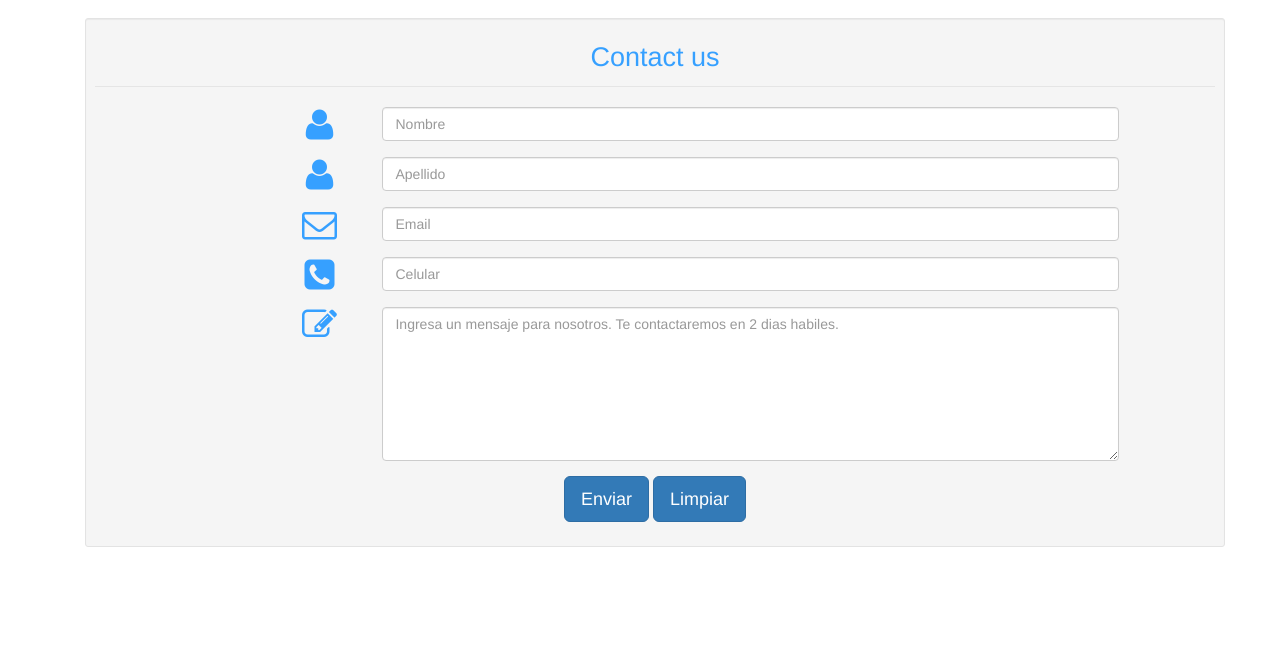
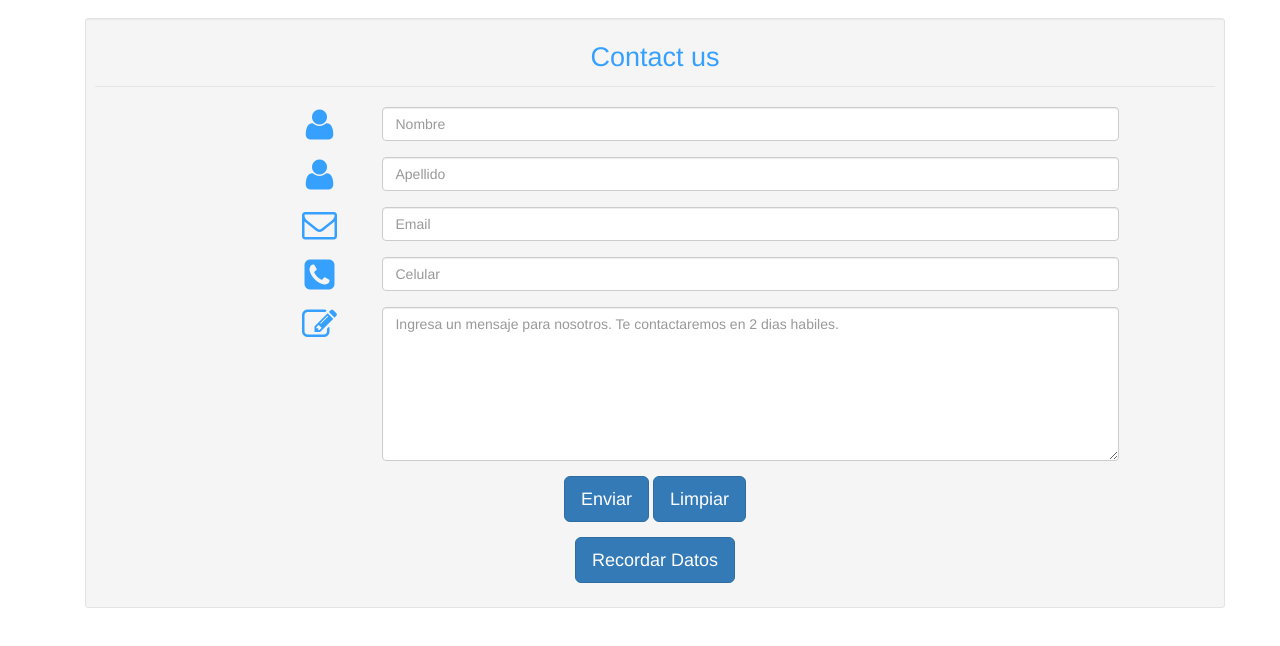
Before and after one commit to CAO95071415989/CAO-FinalTallerHS, a plain HTML site: page ContactForm/index.html in a window 1280 px wide. Shown: the part 102-748 px from the top of the page. Drawn offline with Linux system fonts and the light colour scheme.

Commit message:
RF-0003 Boton Recordar

```diff
--- a/ContactForm/index.html
+++ b/ContactForm/index.html
@@ -68,6 +68,12 @@
                                 <button type="submit" class="btn btn-primary btn-lg">Limpiar</button>
                             </div>
                         </div>
+
+                        <div class="form-group">
+                            <div class="col-md-12 text-center">
+                                <button type="submit" class="btn btn-primary btn-lg">Recordar Datos</button>
+                            </div>
+                        </div>
                     </fieldset>
                 </form>
             </div>
```
